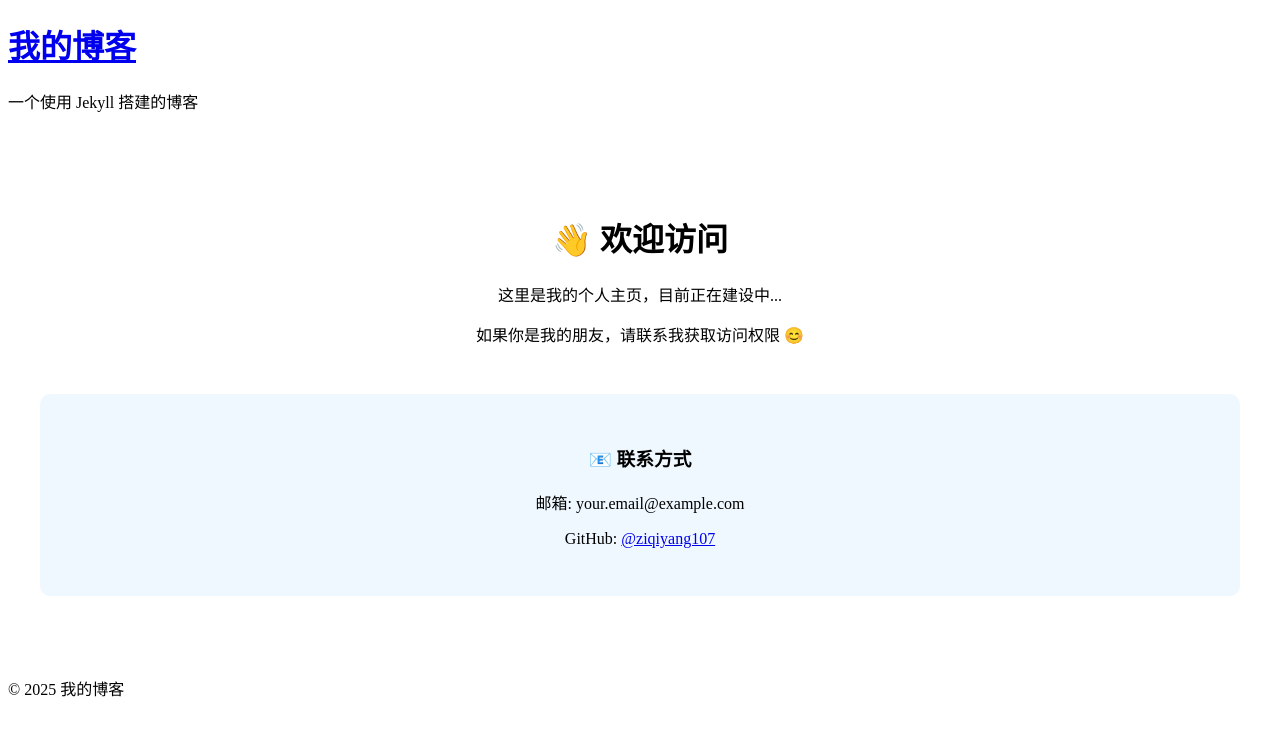
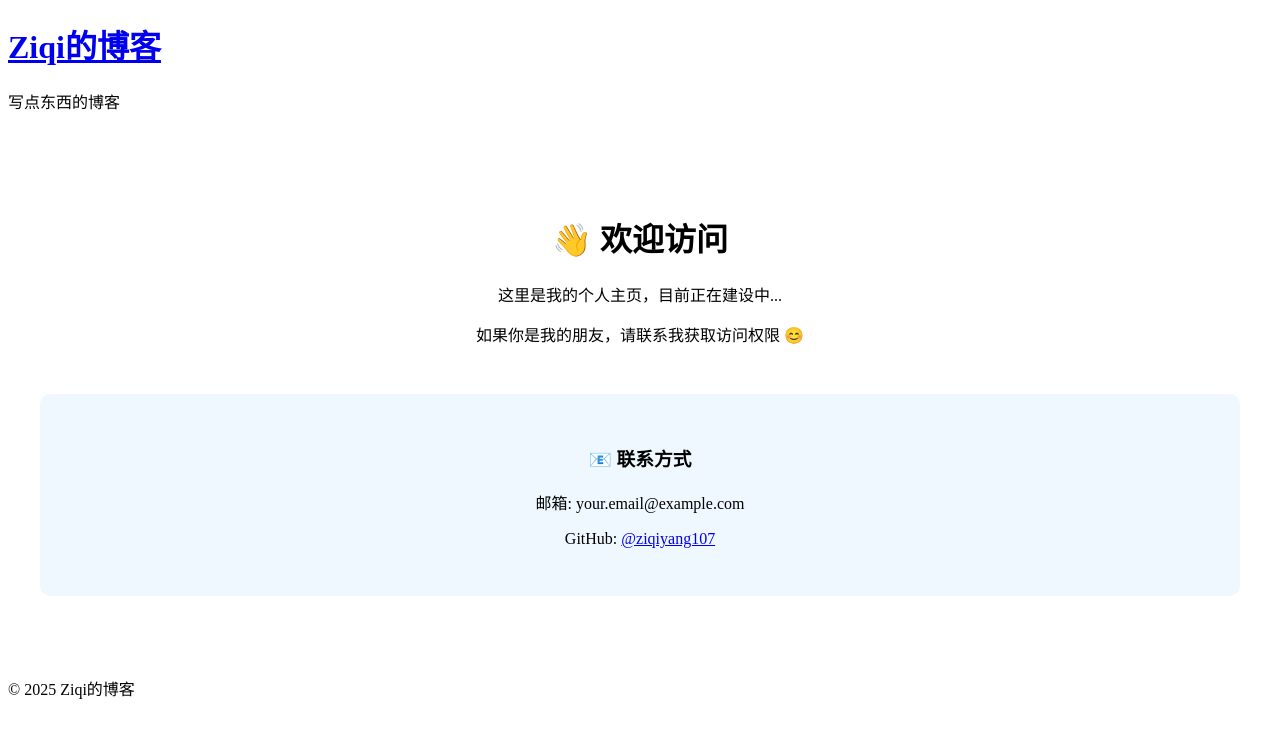
Before and after one commit to ziqiyang107/ziqiyang107.github.io, a Jekyll site: the page built from public.md, in a window 1280 px wide. Shown: the top 738 px of the page. Built offline with Jekyll 4.4.1, drawn with Linux system fonts in a browser that asks for light colours; formulas are drawn with MathJax 3.

Commit message:
Update _config.yml

```diff
--- a/_config.yml
+++ b/_config.yml
@@ -1,6 +1,6 @@
 # 网站基本信息
-title: "我的博客"
-description: "一个使用 Jekyll 搭建的博客"
+title: "Ziqi的博客"
+description: "写点东西的博客"
 baseurl: ""
 url: "https://ziqiyang107.github.io"
 
```
